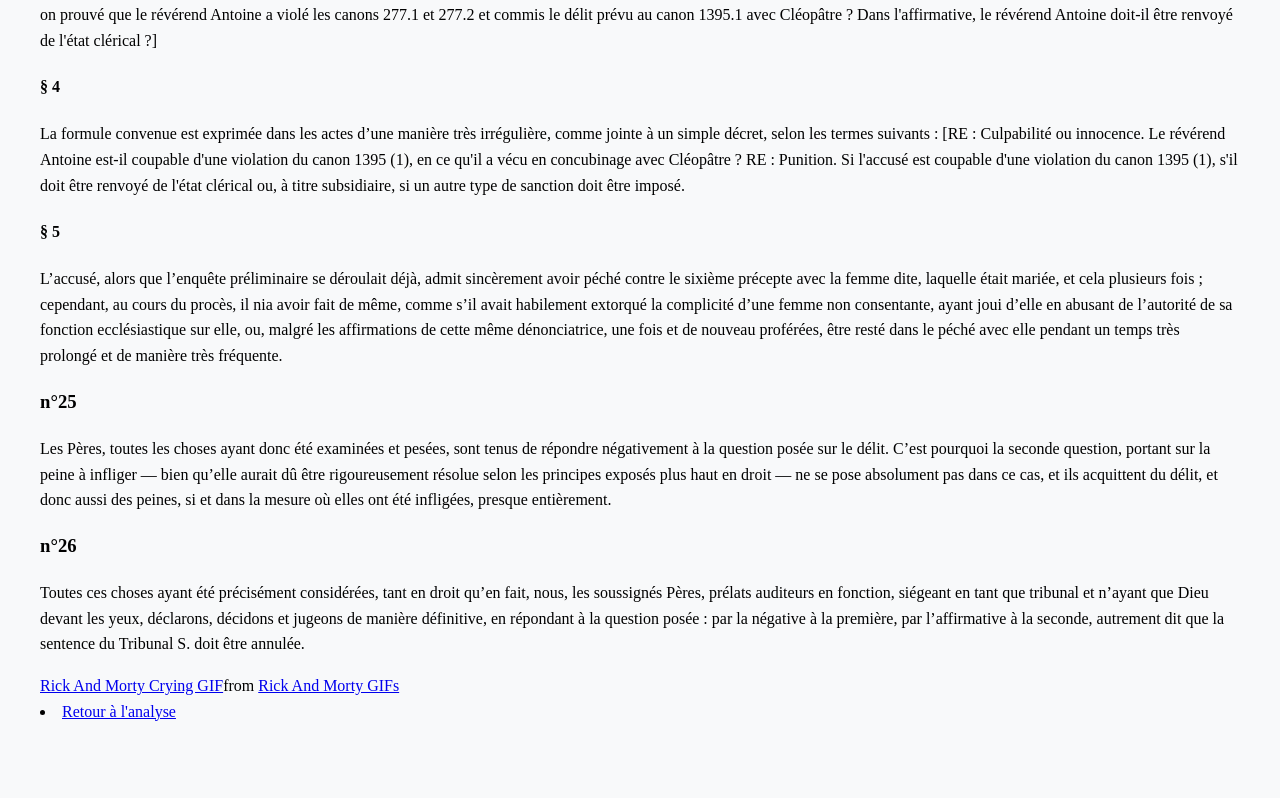
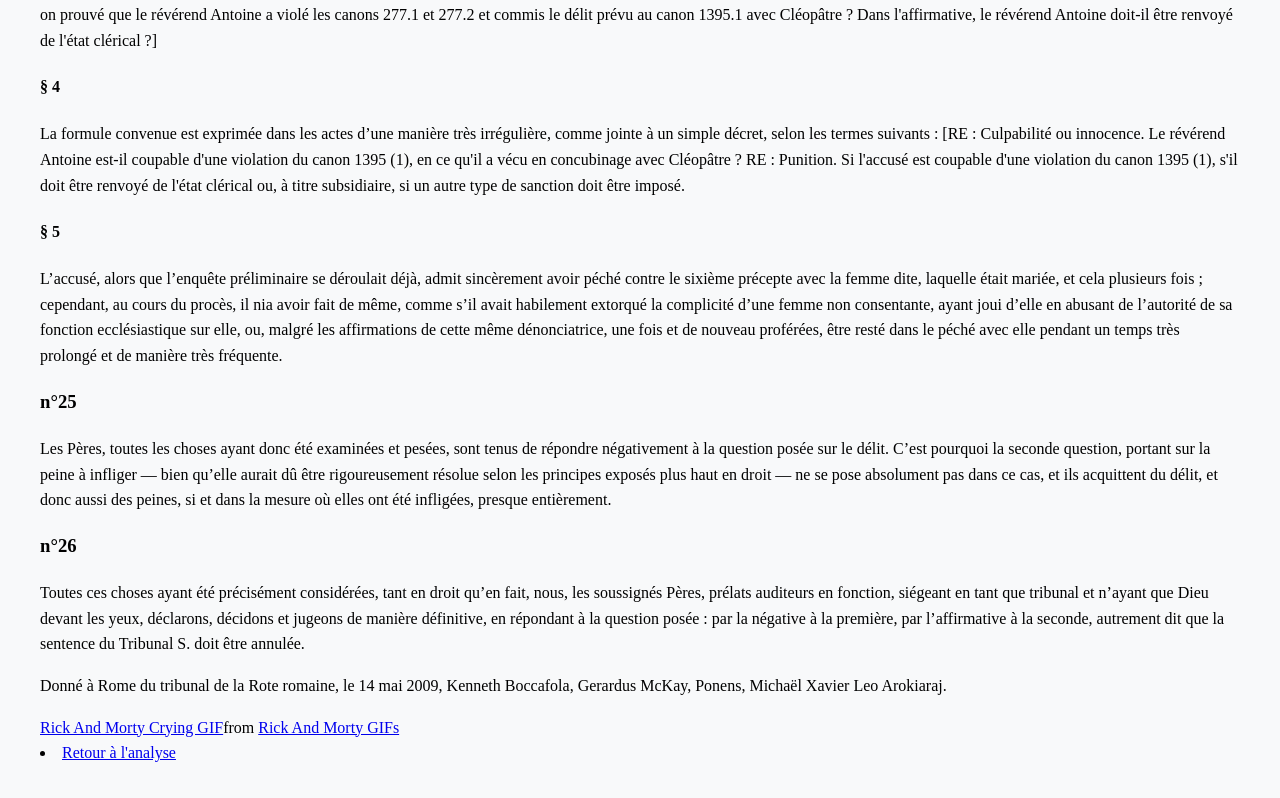
Before and after one commit to elibruyere/rota-traduction, a plain HTML site: page index.html in a window 1280 px wide. Shown: the part 671-1469 px from the top of the page. Before the commit the page ends 1435 px from the top, so only its background shows below. Drawn offline with Linux system fonts and the light colour scheme; a script that the page names is missing.

Commit message:
Update index.html

```diff
--- a/index.html
+++ b/index.html
@@ -48,5 +48,8 @@ manière définitive, en répondant à la question posée : par la négative à
 par l’affirmative à la seconde, autrement dit que la sentence du Tribunal S. doit être
 annulée.
   </p>
-<div class="tenor-gif-embed" data-postid="26917004" data-share-method="host" data-aspect-ratio="1.77778" data-width="60%"><a href="https://tenor.com/view/rick-and-morty-crying-gif-26917004">Rick And Morty Crying GIF</a>from <a href="https://tenor.com/search/rick+and+morty-gifs">Rick And Morty GIFs</a></div> <script type="text/javascript" async src="https://tenor.com/embed.js"></script>
+      <p>
+      Donné à Rome du tribunal de la Rote romaine, le 14 mai 2009, Kenneth Boccafola, Gerardus McKay, Ponens, Michaël Xavier Leo Arokiaraj.
+</p>
+      <div class="tenor-gif-embed" data-postid="26917004" data-share-method="host" data-aspect-ratio="1.77778" data-width="60%"><a href="https://tenor.com/view/rick-and-morty-crying-gif-26917004">Rick And Morty Crying GIF</a>from <a href="https://tenor.com/search/rick+and+morty-gifs">Rick And Morty GIFs</a></div> <script type="text/javascript" async src="https://tenor.com/embed.js"></script>
       <li><a href="https://elibruyere.github.io/Rota-Romana/">Retour à l'analyse</a></li>
```
